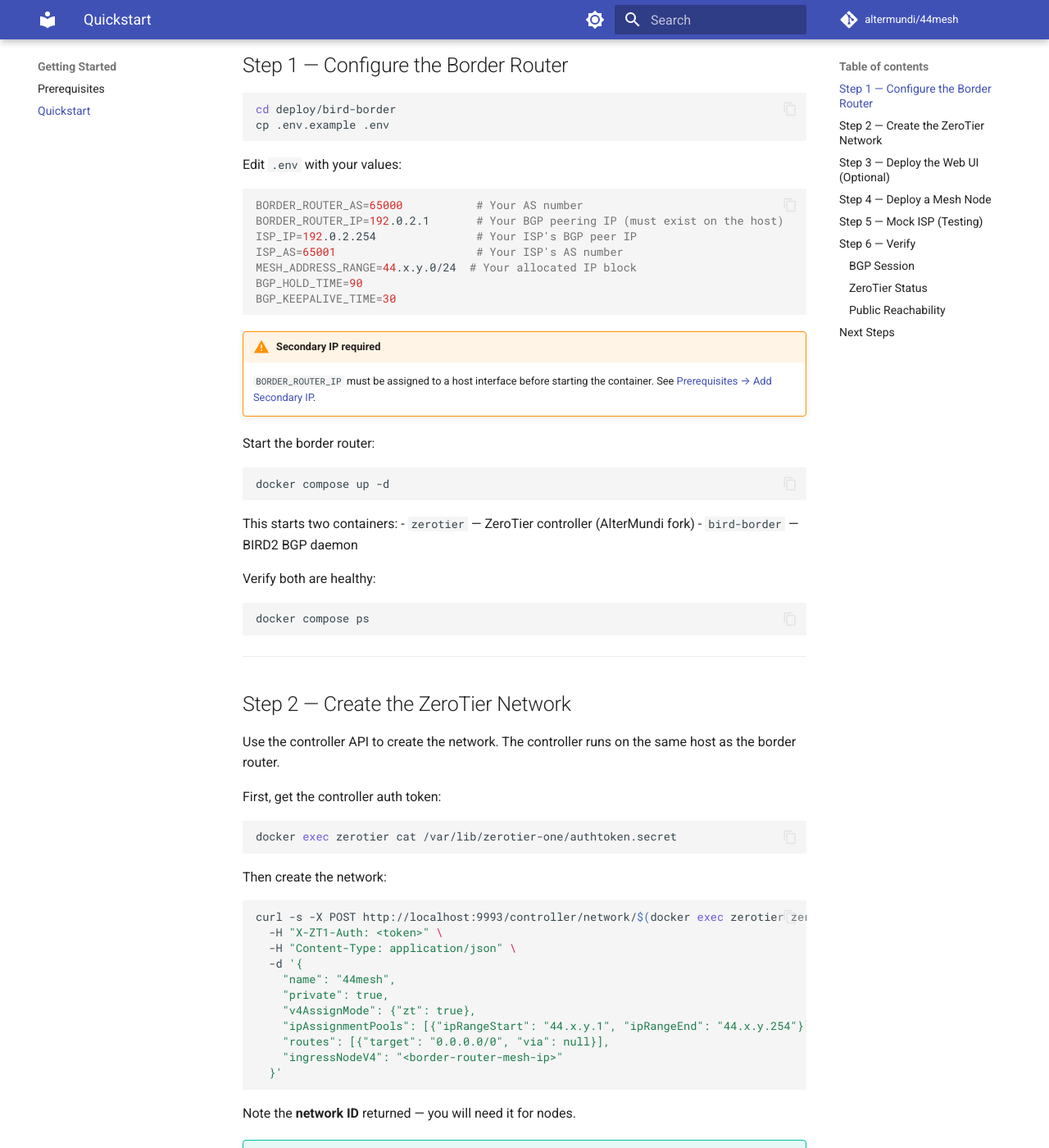
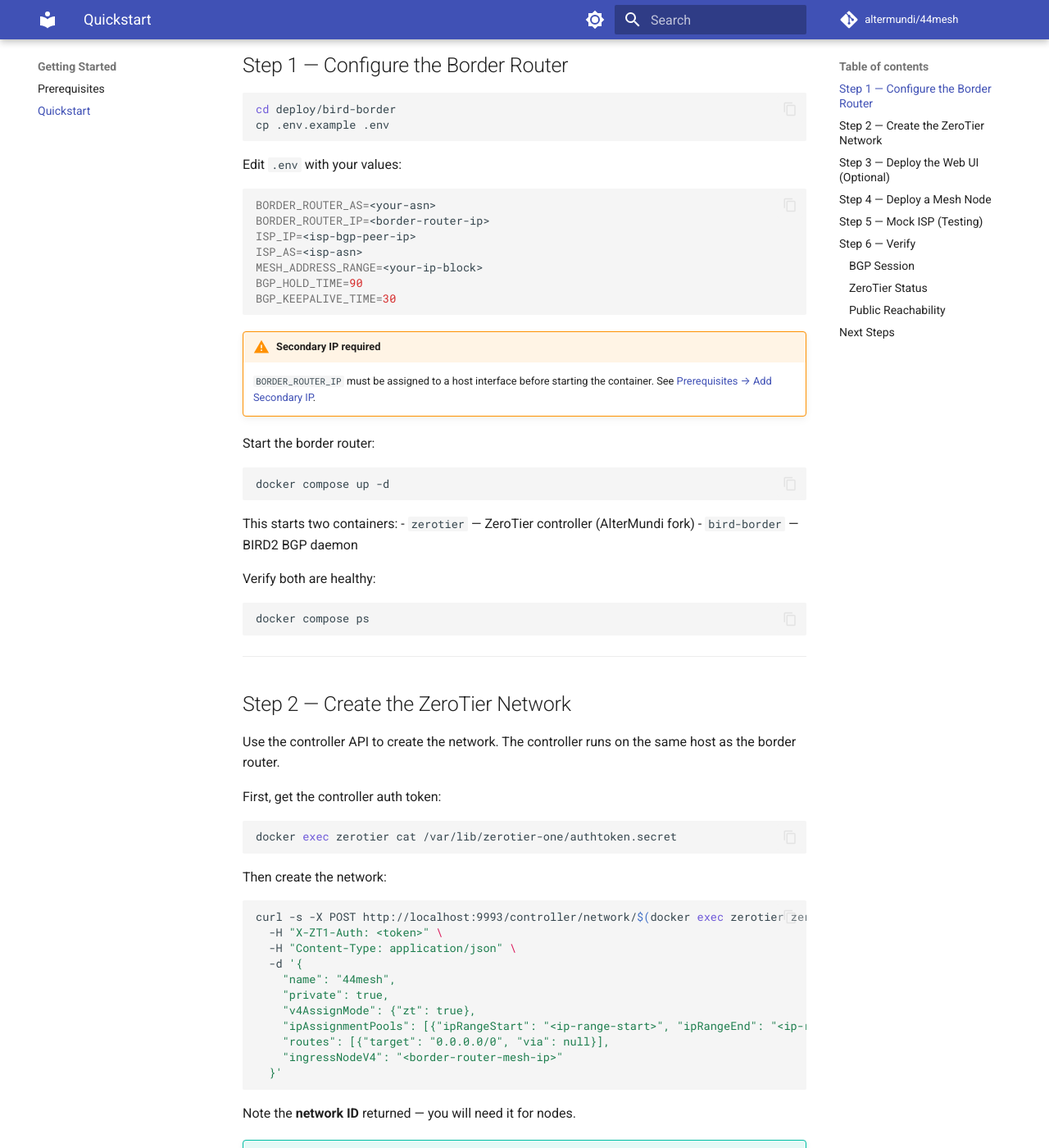
Before and after one commit to AlterMundi/44mesh-docs, an MkDocs documentation site: the page built from docs/getting-started/quickstart.md, in a window 1280 px wide and 1400 px high, scrolled down 324 px. Shown: the whole window at 82% size. Built offline with MkDocs 1.6.1 and Material for MkDocs 9.7.7, drawn with Linux system fonts in a browser that asks for light colours; comment, search, counter and statistics services are not loaded; some of the changed text lies outside the part shown.

Commit message:
Replace hardcoded example values with generic placeholders in getting-started docs
Co-Authored-By: Claude Sonnet 4.6 <noreply@anthropic.com>

````diff
--- a/docs/getting-started/quickstart.md
+++ b/docs/getting-started/quickstart.md
@@ -22,11 +22,11 @@ cp .env.example .env
 Edit `.env` with your values:
 
 ```bash
-BORDER_ROUTER_AS=65000           # Your AS number
-BORDER_ROUTER_IP=192.0.2.1       # Your BGP peering IP (must exist on the host)
-ISP_IP=192.0.2.254               # Your ISP's BGP peer IP
-ISP_AS=65001                     # Your ISP's AS number
-MESH_ADDRESS_RANGE=44.x.y.0/24  # Your allocated IP block
+BORDER_ROUTER_AS=<your-asn>
+BORDER_ROUTER_IP=<border-router-ip>
+ISP_IP=<isp-bgp-peer-ip>
+ISP_AS=<isp-asn>
+MESH_ADDRESS_RANGE=<your-ip-block>
 BGP_HOLD_TIME=90
 BGP_KEEPALIVE_TIME=30
 ```
@@ -72,7 +72,7 @@ curl -s -X POST http://localhost:9993/controller/network/$(docker exec zerotier
     "name": "44mesh",
     "private": true,
     "v4AssignMode": {"zt": true},
-    "ipAssignmentPools": [{"ipRangeStart": "44.x.y.1", "ipRangeEnd": "44.x.y.254"}],
+    "ipAssignmentPools": [{"ipRangeStart": "<ip-range-start>", "ipRangeEnd": "<ip-range-end>"}],
     "routes": [{"target": "0.0.0.0/0", "via": null}],
     "ingressNodeV4": "<border-router-mesh-ip>"
   }'
@@ -95,7 +95,7 @@ cp .env.example .env
 Edit `.env`:
 
 ```bash
-ZTNCUI_PASSWD=your-admin-password
+ZTNCUI_PASSWD=<admin-password>
 ZTNCUI_HTTP_PORT=3180
 ```
 
@@ -165,11 +165,11 @@ cp .env.example .env
 Edit `.env`:
 
 ```bash
-ISP_AS=65001
-ISP_IP=192.0.2.254               # Must match ISP_IP in bird-border .env
-BORDER_ROUTER_IP=192.0.2.1
-BORDER_ROUTER_AS=65000
-MESH_ADDRESS_RANGE=44.x.y.0/24
+ISP_AS=<isp-asn>
+ISP_IP=<isp-bgp-peer-ip>
+BORDER_ROUTER_IP=<border-router-ip>
+BORDER_ROUTER_AS=<your-asn>
+MESH_ADDRESS_RANGE=<your-ip-block>
 TEST_PREFIX_1=192.0.2.0/24
 TEST_PREFIX_2=198.51.100.0/24
 TEST_PREFIX_3=203.0.113.0/24
@@ -209,8 +209,7 @@ Expected output shows `OK` status and an IP assignment.
 From the mesh node, test outbound routing:
 
 ```bash
-# Replace with your node's assigned public IP
-docker exec zerotier curl --interface 44.x.y.z https://ifconfig.me
+docker exec zerotier curl --interface <node-public-ip> https://ifconfig.me
 ```
 
 This should return the border router's public IP (traffic exits via the border router).
@@ -222,7 +221,7 @@ From outside the network, test inbound connectivity to a service running on a me
 docker exec zerotier python3 -m http.server 8080
 
 # From any Internet-connected host
-curl http://44.x.y.z:8080
+curl http://<node-public-ip>:8080
 ```
 
 ---
````
Also changed, not shown: docs/getting-started/prerequisites.md (+8 -12 lines).
